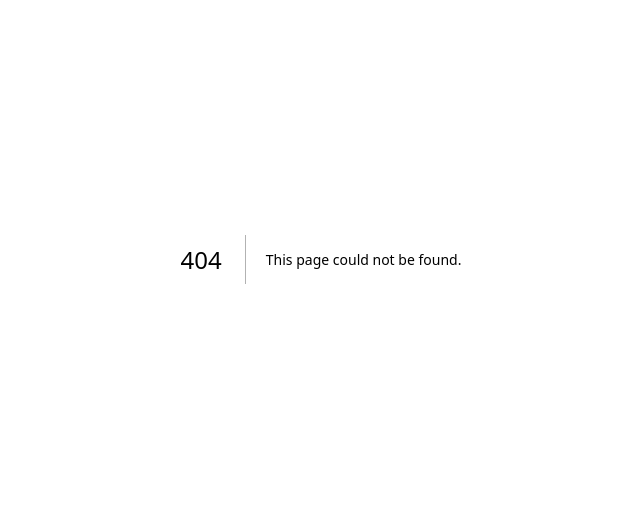
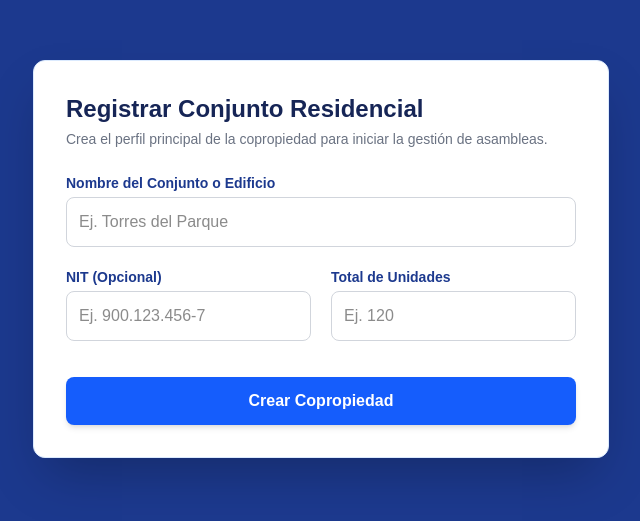
Before and after one commit to XZanderU/aurex-assembly, a Next.js app: page /Dashboard in a window 1280 px wide. Before the commit this address had no page. Shown: the part 141-662 px from the top of the page, without its empty margins (319-959 px from the left). Built offline with nearby package versions, Linux system fonts and the light colour scheme.

Commit message:
feat: crear formulario de registro de conjunto residencial en /dashboard

```diff
--- /dev/null
+++ b/src/app/Dashboard/page.tsx
@@ -0,0 +1,95 @@
+"use client";
+
+import { useState } from "react";
+
+export default function DashboardPage() {
+  // Estado del formulario. Tipamos 'unidades' como string temporalmente para el input.
+  const [nombre, setNombre] = useState("");
+  const [nit, setNit] = useState("");
+  const [unidades, setUnidades] = useState("");
+
+  // Función que se ejecuta al enviar el formulario
+  const handleSubmit = (e: React.FormEvent) => {
+    e.preventDefault();
+    // Por ahora simulamos el guardado. Más adelante esto irá a PostgreSQL.
+    alert(`Simulación: Conjunto "${nombre}" creado con ${unidades} unidades.`);
+
+    // Limpiamos el formulario
+    setNombre("");
+    setNit("");
+    setUnidades("");
+  };
+
+  return (
+    // Contenedor principal con fondo azul, preparado para alojar una imagen de fondo después
+    <div className="min-h-screen bg-blue-900 p-8 flex items-center justify-center">
+
+      <div className="w-full max-w-xl bg-white rounded-xl shadow-2xl p-8 border border-blue-100">
+        <div className="mb-6">
+          <h1 className="text-2xl font-bold text-blue-950">
+            Registrar Conjunto Residencial
+          </h1>
+          <p className="text-sm text-gray-500 mt-1">
+            Crea el perfil principal de la copropiedad para iniciar la gestión de asambleas.
+          </p>
+        </div>
+
+        <form onSubmit={handleSubmit} className="space-y-5">
+          {/* Campo: Nombre del Conjunto */}
+          <div className="flex flex-col">
+            <label className="text-sm font-semibold text-blue-900 mb-1">
+              Nombre del Conjunto o Edificio
+            </label>
+            <input
+              type="text"
+              required
+              value={nombre}
+              onChange={(e) => setNombre(e.target.value)}
+              className="p-3 border border-gray-300 rounded-lg focus:ring-2 focus:ring-blue-600 outline-none transition"
+              placeholder="Ej. Torres del Parque"
+            />
+          </div>
+
+          <div className="grid grid-cols-1 md:grid-cols-2 gap-5">
+            {/* Campo: NIT */}
+            <div className="flex flex-col">
+              <label className="text-sm font-semibold text-blue-900 mb-1">
+                NIT (Opcional)
+              </label>
+              <input
+                type="text"
+                value={nit}
+                onChange={(e) => setNit(e.target.value)}
+                className="p-3 border border-gray-300 rounded-lg focus:ring-2 focus:ring-blue-600 outline-none transition"
+                placeholder="Ej. 900.123.456-7"
+              />
+            </div>
+
+            {/* Campo: Unidades Totales */}
+            <div className="flex flex-col">
+              <label className="text-sm font-semibold text-blue-900 mb-1">
+                Total de Unidades
+              </label>
+              <input
+                type="number"
+                required
+                min="1"
+                value={unidades}
+                onChange={(e) => setUnidades(e.target.value)}
+                className="p-3 border border-gray-300 rounded-lg focus:ring-2 focus:ring-blue-600 outline-none transition"
+                placeholder="Ej. 120"
+              />
+            </div>
+          </div>
+
+          <button
+            type="submit"
+            className="w-full mt-4 bg-blue-600 hover:bg-blue-700 text-white font-bold py-3 px-4 rounded-lg transition-colors shadow-md"
+          >
+            Crear Copropiedad
+          </button>
+        </form>
+      </div>
+    </div>
+  );
+}
```
